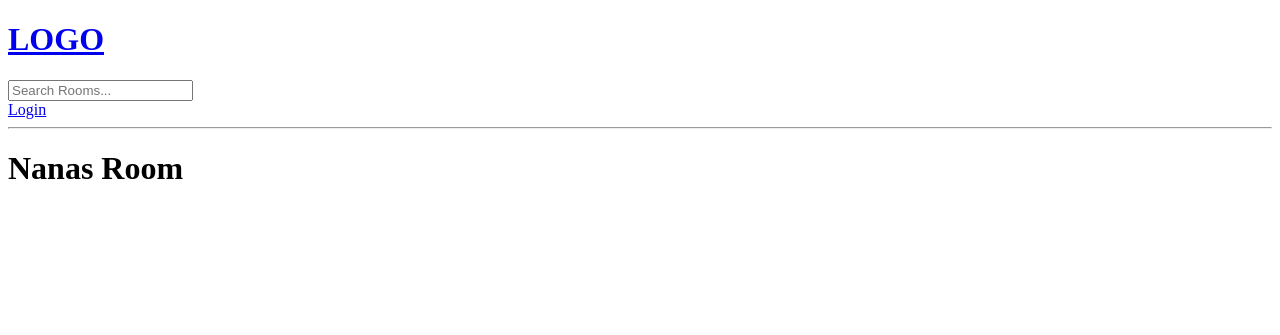
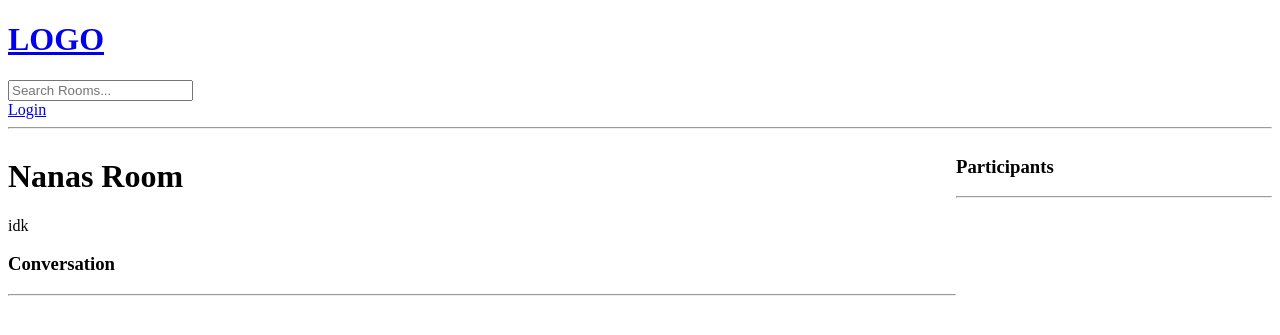
Before and after one commit to JayantThathireddy/StudyApp, a Django app: page /room/5/ in a window 1280 px wide. Shown: the top 335 px of the page. Run offline with Django 5.2, Linux system fonts and the light colour scheme; data comes from the database, SQL or seed files in the repository; both versions use the stored data as it was after the commit.

Commit message:
Chat Room Messages CRUD

```diff
--- a/base/models.py
+++ b/base/models.py
@@ -15,7 +15,7 @@ class Room(models.Model):
     topic = models.ForeignKey(Topic, on_delete=models.SET_NULL, null = True)
     name = models.CharField(max_length=200)
     description = models.TextField(null=True, blank=True)
-    #participants =
+    participants = models.ManyToManyField(User, related_name='participants', blank=True)
     updated = models.DateTimeField(auto_now=True)
     created = models.DateTimeField(auto_now_add=True)
 
--- a/base/templates/base/room.html
+++ b/base/templates/base/room.html
@@ -2,6 +2,59 @@
 
 {% block content %}
 
-<h1>{{room.name}}</h1>
+<style>
+    .room-container{
+        display: grid;
+        grid-template-columns: 3fr 1fr;
+    }
+</style>
+
+<div class="room-container">
+
+    <div>
+
+        <h1>{{room.name}}</h1>
+
+        <p>{{room.description}}</p>
+
+
+        <div class="comment-wrapper">
+            <h3>Conversation</h3>
+            <hr>
+
+            {% for message in room_messages %}
+            <div>
+                {% if request.user == message.user %}
+                <a href="{% url 'delete-message' message.id %}">Delete</a>
+                {% endif %}
+                <small>@{{message.user}} {{message.created|timesince}} ago</small>
+                <p>{{message.body}}</p>
+                <hr>
+            </div>
+            {% endfor %}
+        </div>
+
+        {% if request.user.is_authenticated %}
+        <div class="comment-form">
+            <form method="POST" action="">
+                {% csrf_token %}
+                <input type="text" name="body" placeholder="Write your message here...">
+            </form>
+        </div>
+        {% endif %}
+
+    </div>
+
+    <div>
+        <h3>Participants</h3>
+        <hr>
+        {% for user in participants %}
+            <div>
+                <p>@{{user.username}}</p>
+            </div>
+        {% endfor %}
+    </div>
+
+</div>
 
 {% endblock content %}
--- a/base/urls.py
+++ b/base/urls.py
@@ -12,5 +12,6 @@ urlpatterns = [
     path('create-room/', views.createRoom, name='create-room'),
     path('update-room/<str:pk>/', views.updateRoom, name='update-room'),
     path('delete-room/<str:pk>/', views.deleteRoom, name='delete-room'),
+    path('delete-message/<str:pk>/', views.deleteMessage, name='delete-message'),
 
 ]
--- a/base/views.py
+++ b/base/views.py
@@ -6,7 +6,7 @@ from django.db.models import Q
 from django.contrib.auth.models import User
 from django.contrib.auth import authenticate, login, logout
 from django.contrib.auth.forms import UserCreationForm
-from .models import Room, Topic
+from .models import Room, Topic, Message
 from .forms import RoomForm
 
 
@@ -79,7 +79,18 @@ def home(request):
 
 def room(request, pk):
     room = Room.objects.get(id=pk)
-    context = {'room': room}
+    room_messages = room.message_set.all().order_by('-created')
+    participants = room.participants.all()
+    if request.method == 'POST':
+        message = Message.objects.create(
+            user=request.user,
+            room=room,
+            body=request.POST.get('body'),
+        )
+        room.participants.add(request.user)
+        return redirect('room', pk=room.id)
+
+    context = {'room': room, 'room_messages': room_messages, 'participants': participants}
     return render(request, 'base/room.html', context)
 
 @login_required(login_url='login')
@@ -122,3 +133,15 @@ def deleteRoom(request, pk):
         room.delete()
         return redirect('home')
     return render(request, 'base/delete.html', {'obj': room})
+
+@login_required(login_url='login')
+def deleteMessage(request, pk):
+    message = Message.objects.get(id=pk)
+
+    if request.user != message.user:
+        return HttpResponse('You are not allowed here!')
+
+    if request.method == 'POST':
+        message.delete()
+        return redirect('home')
+    return render(request, 'base/delete.html', {'obj': message})
```
Also changed, not shown: base/migrations/0003_alter_room_options_room_participants.py (added), db.sqlite3.
